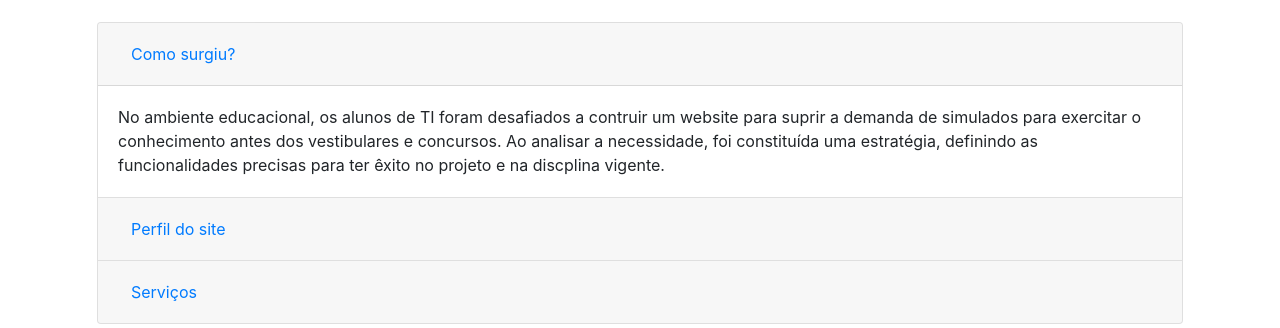
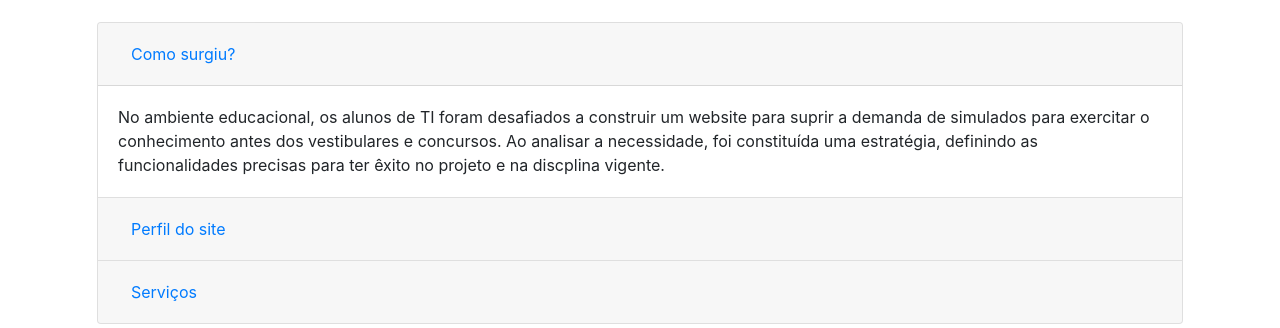
Before and after one commit to JeanCarlos899/Elaborador-de-Provas, a Django app: page /sobre/ in a window 1280 px wide. Shown: the part 204-532 px from the top of the page. Run offline with Django 4.2, Linux system fonts and the light colour scheme; some libraries are stand-ins or nearby versions.

Commit message:
up
correções

```diff
--- a/elaboradorapp/templates/elaboradorapp/sobre.html
+++ b/elaboradorapp/templates/elaboradorapp/sobre.html
@@ -25,7 +25,7 @@
 
                         <div id="collapseOne" class="collapse show" aria-labelledby="headingOne" data-parent="#accordionExample">
                         <div class="card-body">
-                              No ambiente educacional, os alunos de TI foram desafiados a contruir um website para suprir a demanda de simulados para exercitar o conhecimento antes dos vestibulares e concursos. Ao analisar a necessidade, foi constituída uma estratégia, definindo as funcionalidades precisas para ter êxito no projeto e na discplina vigente.
+                              No ambiente educacional, os alunos de TI foram desafiados a construir um website para suprir a demanda de simulados para exercitar o conhecimento antes dos vestibulares e concursos. Ao analisar a necessidade, foi constituída uma estratégia, definindo as funcionalidades precisas para ter êxito no projeto e na discplina vigente.
                         </div>
                         </div>
                     </div>
```
